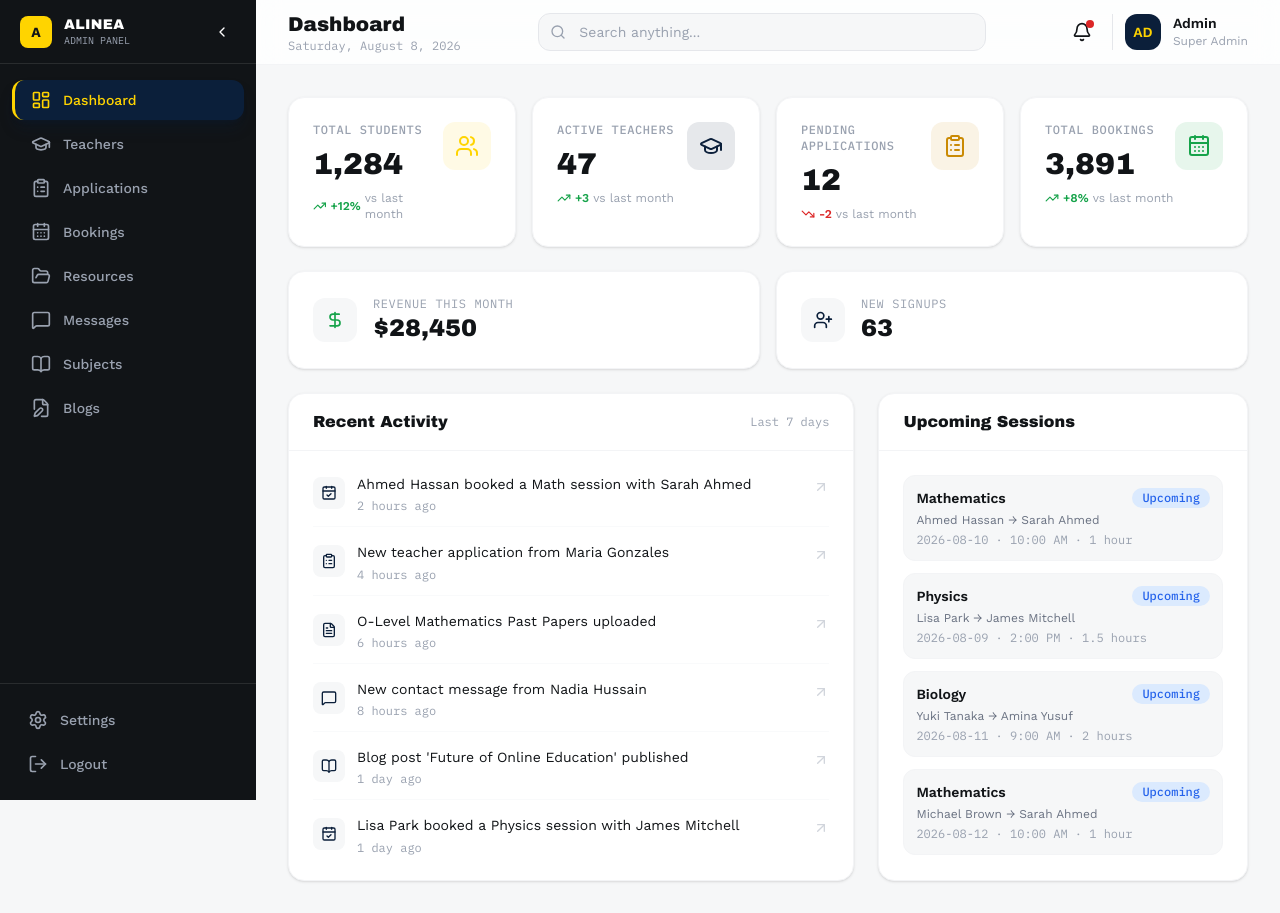
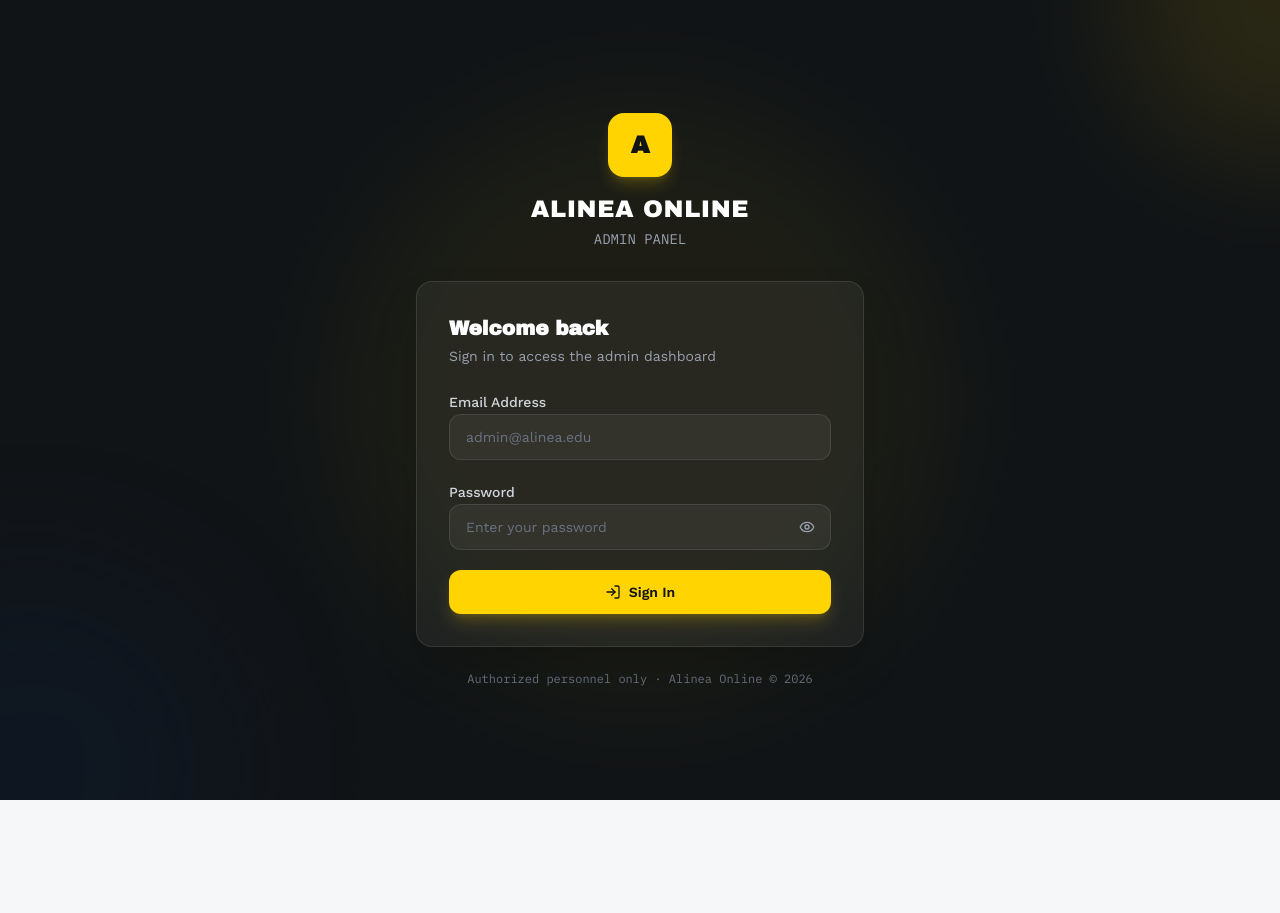
Before and after one commit to hayyantahirr/alineaonline-admin, a Next.js app: page / in a window 1280 px wide. After the commit the page ends 800 px from the top, so only its background shows below. Built offline with nearby package versions, Linux system fonts and the light colour scheme; no server answers.

Commit message:
Authentication adde to the application

```diff
--- a/app/layout.js
+++ b/app/layout.js
@@ -1,5 +1,6 @@
 import { Archivo_Black, Work_Sans, IBM_Plex_Mono } from "next/font/google";
 import "./globals.css";
+import { AuthProvider } from "@/context/AuthContext";
 
 const archivoBlack = Archivo_Black({
   weight: "400",
@@ -30,7 +31,9 @@ export default function RootLayout({ children }) {
       lang="en"
       className={`${archivoBlack.variable} ${workSans.variable} ${ibmPlexMono.variable} h-full antialiased`}
     >
-      <body className="min-h-full flex flex-col">{children}</body>
+      <body className="min-h-full flex flex-col">
+        <AuthProvider>{children}</AuthProvider>
+      </body>
     </html>
   );
 }
--- a/app/page.jsx
+++ b/app/page.jsx
@@ -1,6 +1,8 @@
 "use client";
 
 import { useState } from "react";
+import { useAuth } from "@/context/AuthContext";
+import LoginPage from "@/components/LoginPage";
 import Sidebar from "@/components/Sidebar";
 import Header from "@/components/Header";
 import DashboardView from "@/views/DashboardView";
@@ -11,6 +13,7 @@ import ResourcesView from "@/views/ResourcesView";
 import ContactMessagesView from "@/views/ContactMessagesView";
 import SubjectsView from "@/views/SubjectsView";
 import BlogsView from "@/views/BlogsView";
+import { Loader2 } from "lucide-react";
 
 const views = {
   dashboard: DashboardView,
@@ -24,15 +27,40 @@ const views = {
 };
 
 export default function AdminDashboard() {
+  const { user, loading } = useAuth();
   const [activeView, setActiveView] = useState("dashboard");
   const [sidebarOpen, setSidebarOpen] = useState(false);
   const [sidebarCollapsed, setSidebarCollapsed] = useState(false);
 
+  // Loading state — checking auth
+  if (loading) {
+    return (
+      <div className="min-h-screen bg-dark flex items-center justify-center">
+        <div className="flex flex-col items-center gap-4">
+          <div className="w-14 h-14 bg-primary rounded-2xl flex items-center justify-center shadow-lg shadow-primary/20">
+            <span className="text-dark text-xl font-bold font-(family-name:--font-archivo-black)">
+              A
+            </span>
+          </div>
+          <Loader2 className="w-6 h-6 text-primary animate-spin" />
+          <p className="text-sm text-gray-400 font-(family-name:--font-ibm-plex-mono)">
+            Loading...
+          </p>
+        </div>
+      </div>
+    );
+  }
+
+  // Not authenticated — show login
+  if (!user) {
+    return <LoginPage />;
+  }
+
+  // Authenticated — show dashboard
   const ActiveViewComponent = views[activeView] || DashboardView;
 
   return (
     <div className="min-h-screen bg-canvas">
-      {/* Sidebar */}
       <Sidebar
         activeView={activeView}
         onNavigate={setActiveView}
@@ -42,20 +70,17 @@ export default function AdminDashboard() {
         onToggleCollapse={() => setSidebarCollapsed(!sidebarCollapsed)}
       />
 
-      {/* Main content area */}
       <div
         className={`
           transition-all duration-300
           ${sidebarCollapsed ? "lg:ml-20" : "lg:ml-64"}
         `}
       >
-        {/* Header */}
         <Header
           activeView={activeView}
           onMenuToggle={() => setSidebarOpen(true)}
         />
 
-        {/* Page content */}
         <main className="p-4 lg:p-8">
           <ActiveViewComponent />
         </main>
--- /dev/null
+++ b/components/LoginPage.jsx
@@ -0,0 +1,186 @@
+"use client";
+
+import { useState } from "react";
+import { signInWithEmailAndPassword } from "firebase/auth";
+import { auth } from "@/config/firebase";
+import { Eye, EyeOff, LogIn, AlertCircle, Loader2 } from "lucide-react";
+
+export default function LoginPage() {
+  const [email, setEmail] = useState("");
+  const [password, setPassword] = useState("");
+  const [showPassword, setShowPassword] = useState(false);
+  const [error, setError] = useState("");
+  const [loading, setLoading] = useState(false);
+
+  const handleLogin = async (e) => {
+    e.preventDefault();
+    setError("");
+    setLoading(true);
+
+    try {
+      await signInWithEmailAndPassword(auth, email, password);
+    } catch (err) {
+      switch (err.code) {
+        case "auth/invalid-credential":
+          setError("Invalid email or password. Please try again.");
+          break;
+        case "auth/user-not-found":
+          setError("No account found with this email address.");
+          break;
+        case "auth/wrong-password":
+          setError("Incorrect password. Please try again.");
+          break;
+        case "auth/too-many-requests":
+          setError("Too many failed attempts. Please try again later.");
+          break;
+        case "auth/invalid-email":
+          setError("Please enter a valid email address.");
+          break;
+        default:
+          setError("An error occurred. Please try again.");
+      }
+    } finally {
+      setLoading(false);
+    }
+  };
+
+  return (
+    <div className="min-h-screen bg-dark flex items-center justify-center p-4 relative overflow-hidden">
+      {/* Background decoration */}
+      <div className="absolute inset-0 overflow-hidden">
+        <div className="absolute -top-40 -right-40 w-80 h-80 bg-primary/10 rounded-full blur-3xl" />
+        <div className="absolute -bottom-40 -left-40 w-96 h-96 bg-deep-blue/30 rounded-full blur-3xl" />
+        <div className="absolute top-1/2 left-1/2 -translate-x-1/2 -translate-y-1/2 w-[600px] h-[600px] bg-primary/5 rounded-full blur-3xl" />
+      </div>
+
+      {/* Login card */}
+      <div className="relative w-full max-w-md animate-scale-in">
+        {/* Brand header */}
+        <div className="text-center mb-8">
+          <div className="inline-flex items-center justify-center w-16 h-16 bg-primary rounded-2xl mb-4 shadow-lg shadow-primary/20">
+            <span className="text-dark text-2xl font-bold font-(family-name:--font-archivo-black)">
+              A
+            </span>
+          </div>
+          <h1 className="text-2xl font-(family-name:--font-archivo-black) text-white tracking-wide">
+            ALINEA ONLINE
+          </h1>
+          <p className="text-sm text-gray-400 mt-1 font-(family-name:--font-ibm-plex-mono)">
+            ADMIN PANEL
+          </p>
+        </div>
+
+        {/* Form card */}
+        <div className="bg-white/5 backdrop-blur-xl rounded-2xl border border-white/10 p-8 shadow-2xl">
+          <div className="mb-6">
+            <h2 className="text-xl font-semibold text-white">Welcome back</h2>
+            <p className="text-sm text-gray-400 mt-1">
+              Sign in to access the admin dashboard
+            </p>
+          </div>
+
+          {/* Error alert */}
+          {error && (
+            <div className="flex items-center gap-3 p-3 rounded-xl bg-danger/10 border border-danger/20 mb-6 animate-slide-up">
+              <AlertCircle className="w-5 h-5 text-danger shrink-0" />
+              <p className="text-sm text-danger">{error}</p>
+            </div>
+          )}
+
+          <form onSubmit={handleLogin} className="space-y-5">
+            {/* Email */}
+            <div className="space-y-1.5">
+              <label className="text-sm font-medium text-gray-300">
+                Email Address
+              </label>
+              <input
+                type="email"
+                value={email}
+                onChange={(e) => setEmail(e.target.value)}
+                placeholder="admin@alinea.edu"
+                required
+                className="
+                  w-full px-4 py-3 rounded-xl
+                  bg-white/5 border border-white/10
+                  text-white placeholder:text-gray-500
+                  text-sm
+                  focus:outline-none focus:ring-2 focus:ring-primary focus:border-transparent
+                  transition-all duration-200
+                "
+              />
+            </div>
+
+            {/* Password */}
+            <div className="space-y-1.5">
+              <label className="text-sm font-medium text-gray-300">
+                Password
+              </label>
+              <div className="relative">
+                <input
+                  type={showPassword ? "text" : "password"}
+                  value={password}
+                  onChange={(e) => setPassword(e.target.value)}
+                  placeholder="Enter your password"
+                  required
+                  className="
+                    w-full px-4 py-3 pr-12 rounded-xl
+                    bg-white/5 border border-white/10
+                    text-white placeholder:text-gray-500
+                    text-sm
+                    focus:outline-none focus:ring-2 focus:ring-primary focus:border-transparent
+                    transition-all duration-200
+                  "
+                />
+                <button
+                  type="button"
+                  onClick={() => setShowPassword(!showPassword)}
+                  className="absolute right-3 top-1/2 -translate-y-1/2 p-1 rounded-lg hover:bg-white/10 transition-colors cursor-pointer"
+                >
+                  {showPassword ? (
+                    <EyeOff className="w-4 h-4 text-gray-400" />
+                  ) : (
+                    <Eye className="w-4 h-4 text-gray-400" />
+                  )}
+                </button>
+              </div>
+            </div>
+
+            {/* Submit button */}
+            <button
+              type="submit"
+              disabled={loading}
+              className="
+                w-full flex items-center justify-center gap-2
+                px-4 py-3 rounded-xl
+                bg-primary text-dark font-semibold text-sm
+                hover:bg-primary-hover
+                focus:outline-none focus:ring-2 focus:ring-primary focus:ring-offset-2 focus:ring-offset-dark
+                disabled:opacity-50 disabled:cursor-not-allowed
+                transition-all duration-200
+                cursor-pointer
+                shadow-lg shadow-primary/20
+              "
+            >
+              {loading ? (
+                <>
+                  <Loader2 className="w-4 h-4 animate-spin" />
+                  Signing in...
+                </>
+              ) : (
+                <>
+                  <LogIn className="w-4 h-4" />
+                  Sign In
+                </>
+              )}
+            </button>
+          </form>
+        </div>
+
+        {/* Footer */}
+        <p className="text-center text-xs text-gray-500 mt-6 font-(family-name:--font-ibm-plex-mono)">
+          Authorized personnel only · Alinea Online © {new Date().getFullYear()}
+        </p>
+      </div>
+    </div>
+  );
+}
--- a/components/Sidebar.jsx
+++ b/components/Sidebar.jsx
@@ -1,4 +1,6 @@
 "use client";
+
+import { useAuth } from "@/context/AuthContext";
 
 import {
   LayoutDashboard,
@@ -34,6 +36,8 @@ export default function Sidebar({
   collapsed,
   onToggleCollapse,
 }) {
+  const { logout } = useAuth();
+
   return (
     <>
       {/* Mobile overlay */}
@@ -154,6 +158,7 @@ export default function Sidebar({
           </button>
           <button
             title={collapsed ? "Logout" : undefined}
+            onClick={logout}
             className={`
               w-full flex items-center gap-3 rounded-xl
               text-gray-400 hover:text-danger hover:bg-danger/10
--- a/config/firebase.js
+++ b/config/firebase.js
@@ -1,17 +1,15 @@
-// Import the functions you need from the SDKs you need
 import { initializeApp } from "firebase/app";
-// TODO: Add SDKs for Firebase products that you want to use
-// https://firebase.google.com/docs/web/setup#available-libraries
+import { getAuth } from "firebase/auth";
 
-// Your web app's Firebase configuration
 const firebaseConfig = {
-  apiKey: "AIzaSyBGSf45sY4H9Bmh6IBGzliQ67xRzZpJ5tc",
-  authDomain: "alinea-online-92d2b.firebaseapp.com",
-  projectId: "alinea-online-92d2b",
-  storageBucket: "alinea-online-92d2b.firebasestorage.app",
-  messagingSenderId: "256549555780",
-  appId: "1:256549555780:web:8e1ace2a6a99e1ee19b611"
+  apiKey: process.env.NEXT_PUBLIC_FIREBASE_API_KEY,
+  authDomain: process.env.NEXT_PUBLIC_FIREBASE_AUTH_DOMAIN,
+  projectId: process.env.NEXT_PUBLIC_FIREBASE_PROJECT_ID,
+  storageBucket: process.env.NEXT_PUBLIC_FIREBASE_STORAGE_BUCKET,
+  messagingSenderId: process.env.NEXT_PUBLIC_FIREBASE_MESSAGING_SENDER_ID,
+  appId: process.env.NEXT_PUBLIC_FIREBASE_APP_ID,
 };
 
-// Initialize Firebase
 const app = initializeApp(firebaseConfig);
+export const auth = getAuth(app);
+export default app;
--- /dev/null
+++ b/context/AuthContext.jsx
@@ -0,0 +1,47 @@
+"use client";
+
+import { createContext, useContext, useEffect, useState } from "react";
+import { onAuthStateChanged, signOut } from "firebase/auth";
+import { auth } from "@/config/firebase";
+
+const AuthContext = createContext({
+  user: null,
+  loading: true,
+  logout: async () => {},
+});
+
+export function AuthProvider({ children }) {
+  const [user, setUser] = useState(null);
+  const [loading, setLoading] = useState(true);
+
+  useEffect(() => {
+    const unsubscribe = onAuthStateChanged(auth, (firebaseUser) => {
+      setUser(firebaseUser);
+      setLoading(false);
+    });
+
+    return () => unsubscribe();
+  }, []);
+
+  const logout = async () => {
+    try {
+      await signOut(auth);
+    } catch (error) {
+      console.error("Logout error:", error);
+    }
+  };
+
+  return (
+    <AuthContext.Provider value={{ user, loading, logout }}>
+      {children}
+    </AuthContext.Provider>
+  );
+}
+
+export function useAuth() {
+  const context = useContext(AuthContext);
+  if (!context) {
+    throw new Error("useAuth must be used within an AuthProvider");
+  }
+  return context;
+}
--- a/package.json
+++ b/package.json
@@ -9,6 +9,7 @@
     "lint": "eslint"
   },
   "dependencies": {
+    "dotenv": "^17.4.2",
     "firebase": "^12.17.1",
     "lucide-react": "^1.30.0",
     "next": "16.3.0",
```
Also changed, not shown: 1 other file (tests, documents, lock files or other folders).
